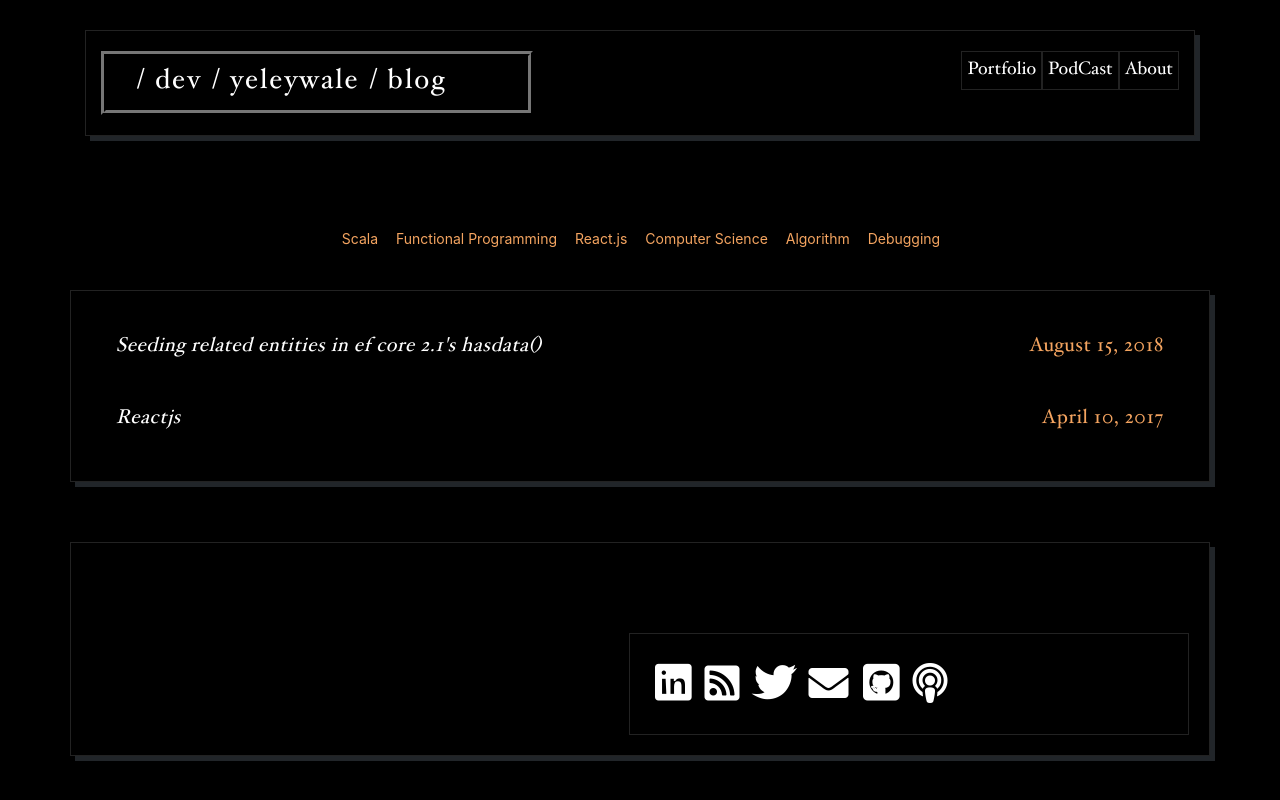
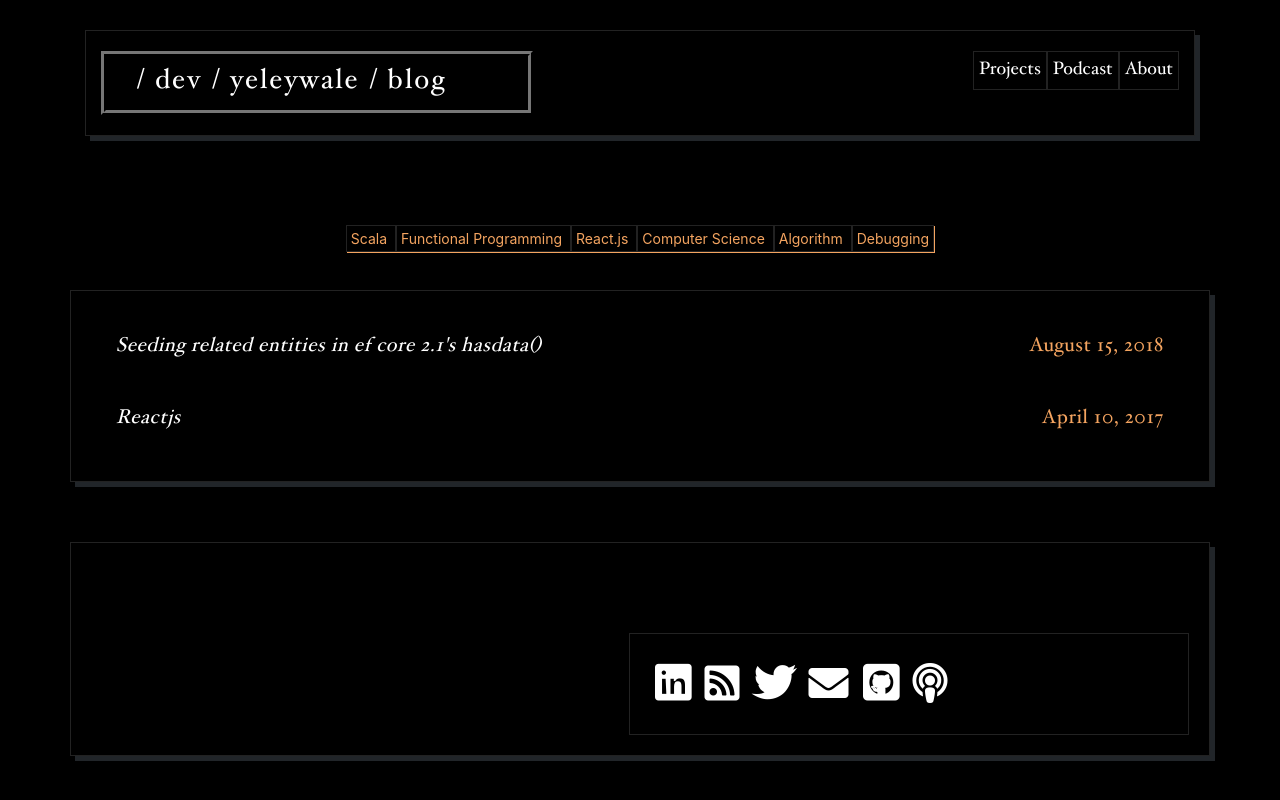
Before and after one commit to yeleywale/yeleywale.github.io, a Jekyll site: the page built from index.html, in a window 1280 px wide. Shown: the top 800 px of the page. Built offline with Jekyll 4.4.1, drawn with Linux system fonts in a browser that asks for light colours; nearby versions of some CDN libraries.

Commit message:
Enhance tag in style.scss and default.html and post.html

```diff
--- a/_layouts/default.html
+++ b/_layouts/default.html
@@ -40,8 +40,8 @@
 
                 <nav class="col-7 navb">
                     <a href="{{ site.baseurl }}/about">About</a>
-                    <a href="{{ site.baseurl }}/podcast">PodCast</a>
-                    <a href="{{ site.baseurl }}/portfolio">Portfolio</a>
+                    <a href="{{ site.baseurl }}/podcast">Podcast</a>
+                    <a href="{{ site.baseurl }}/portfolio">Projects</a>
                 </nav>
         </header>
     </div>
--- a/_layouts/post.html
+++ b/_layouts/post.html
@@ -3,7 +3,6 @@ layout: default
 ---
 
 <div class="tags">
-    <div><span class="filter">Filter <i class="fas fa-tags"></i></span></div>
     {% for tag in page.tags %}
     <a href="/tags/{{ tag }}/"> {{ tag }} </a> {% endfor %}
 
--- a/style.scss
+++ b/style.scss
@@ -222,16 +222,17 @@ img {
         }
     }
     a {
-        padding: 2px;
-        padding-left: 4px;
-        margin: 4px;
+        padding: 4px;
         color: sandybrown;
         font-size: 14px;
+        border: 1px ridge #222;
+        box-shadow: 1px 1px;
         &:hover {
             // text-shadow: 0.5px 0.5px 1px whitesmoke;
             text-decoration: none;
             color: $white;
-            border: 1px dashed sandybrown;
+            // border: 1px dashed sandybrown;
+            background: chocolate;
         }
     }
 }
```
